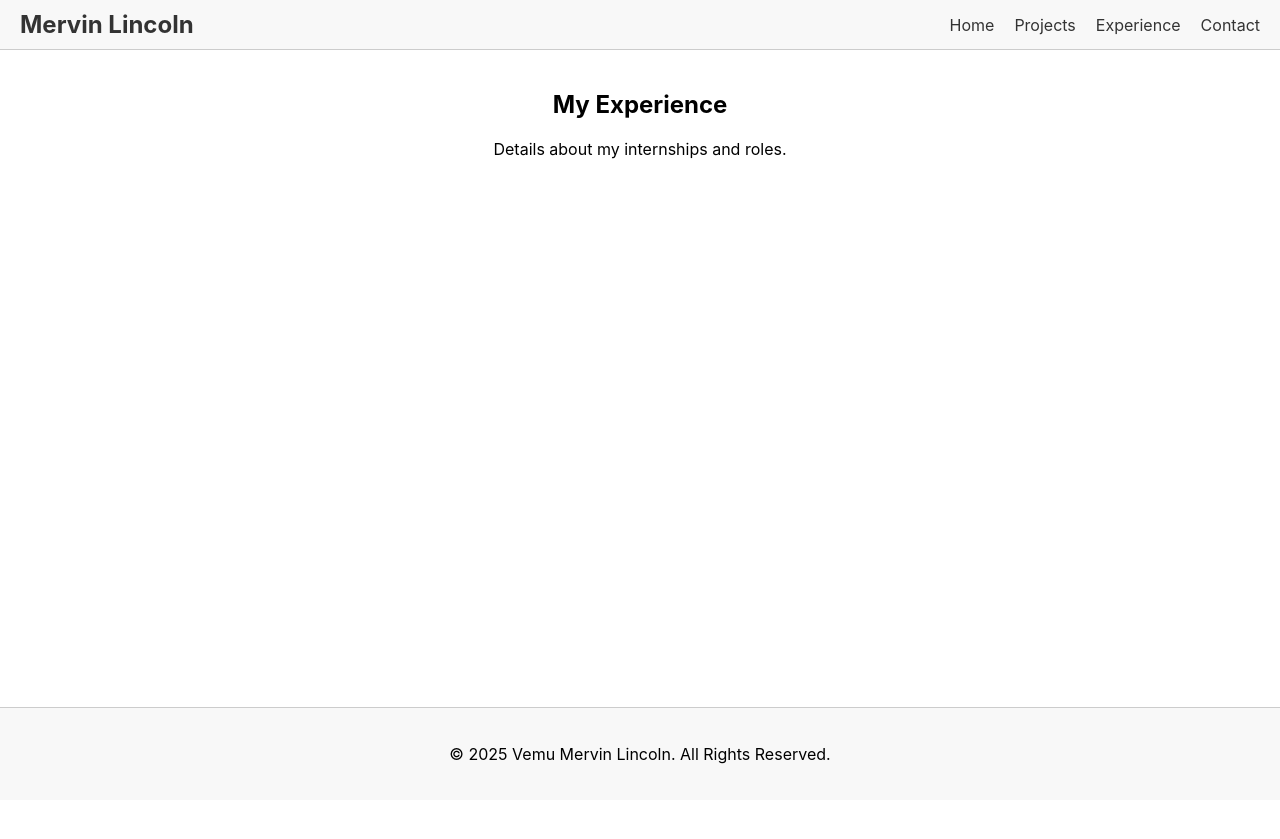
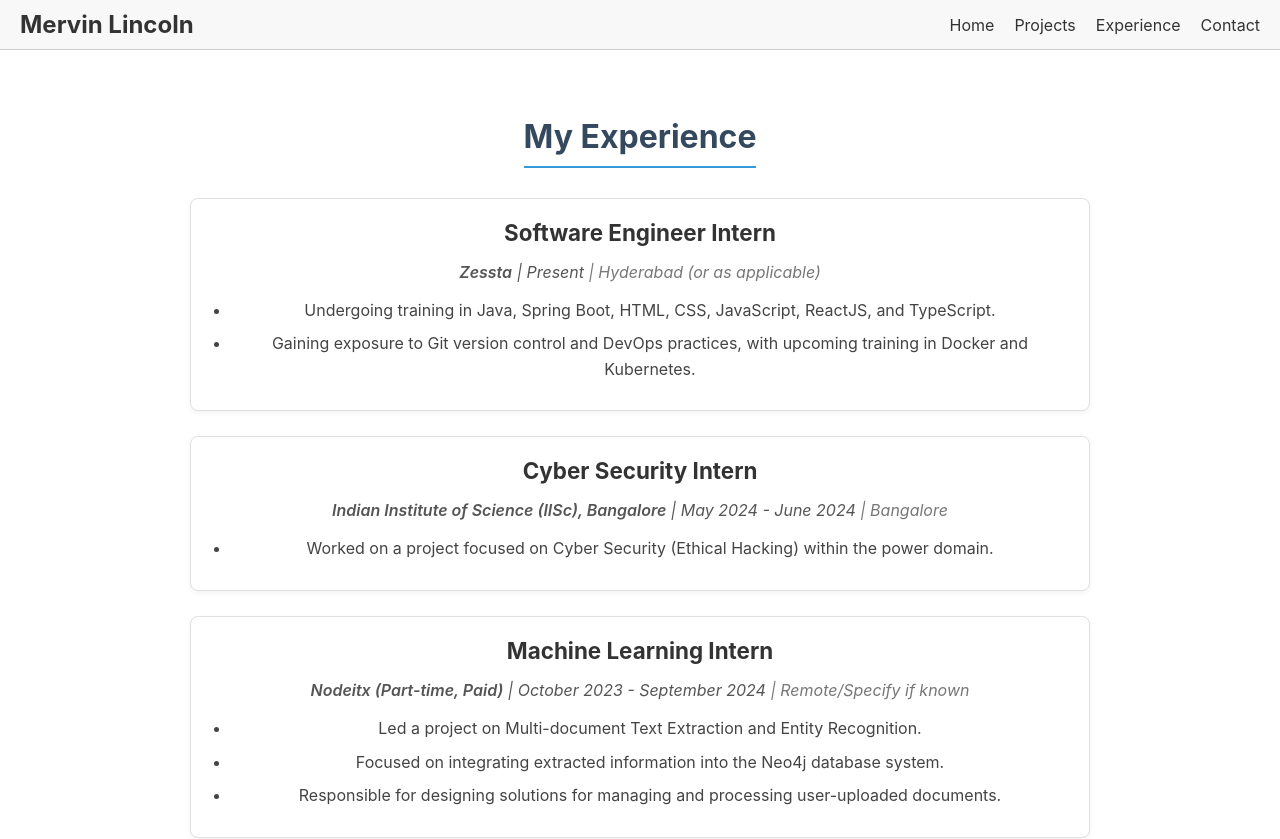
Before and after one commit to lincoln-zessta/lincolns-portfolio, a React (Create React App) app: page /experience in a window 1280 px wide. Shown: the top 839 px of the page. Before the commit the page ends 800 px from the top, so only its background shows below. Built offline with nearby package versions, Linux system fonts and the light colour scheme.

Commit message:
Add Experience page with internship details

```diff
--- /dev/null
+++ b/src/components/Pages/ExperiencePage.css
@@ -0,0 +1,15 @@
+/* src/components/Pages/ExperiencePage.css */
+.experience-page-container {
+  padding: 20px;
+  max-width: 900px;
+  margin: 0 auto;
+}
+
+.experience-page-container h2 {
+  font-size: 2em;
+  color: #34495e;
+  border-bottom: 2px solid #3498db;
+  padding-bottom: 10px;
+  margin-bottom: 30px;
+  display: inline-block;
+}
--- a/src/components/Pages/ExperiencePage.js
+++ b/src/components/Pages/ExperiencePage.js
@@ -1,10 +1,22 @@
+// src/components/Pages/ExperiencePage.js
 import React from 'react';
+import ExperienceItem from '../UI/ExperienceItem';
+import { experiences } from '../../data/experienceData';
+import './ExperiencePage.css'; // We'll create this for page-specific styles
 
 const ExperiencePage = () => {
   return (
-    <div>
+    <div className="experience-page-container">
       <h2>My Experience</h2>
-      <p>Details about my internships and roles.</p>
+      {experiences && experiences.length > 0 ? (
+        <div className="experience-list">
+          {experiences.map(exp => (
+            <ExperienceItem key={exp.id} experience={exp} />
+          ))}
+        </div>
+      ) : (
+        <p>No professional experience to display yet.</p>
+      )}
     </div>
   );
 };
--- a/src/components/Pages/HomePage.js
+++ b/src/components/Pages/HomePage.js
@@ -13,7 +13,7 @@ const HomePage = () => {
       <section className="about-me">
         <h2>About Me</h2>
         <p>
-          Hello! I'm Mervin Lincoln, a recent Computer Science and Systems Engineering graduate from Andhra University (Class of April 2025).
+          Hello! I'm Mervin Lincoln Vemu, a recent Computer Science and Systems Engineering graduate from Andhra University, 2025.
           I am currently honing my skills as a Software Engineer Intern at Zessta, where I'm gaining hands-on experience with
           Java, Spring Boot, ReactJS, TypeScript, and DevOps practices including Docker and Kubernetes.
         </p>
--- /dev/null
+++ b/src/components/UI/ExperienceItem.css
@@ -0,0 +1,43 @@
+/* src/components/UI/ExperienceItem.css */
+.experience-item {
+  background-color: #fff;
+  border: 1px solid #e0e0e0;
+  border-radius: 8px;
+  padding: 20px;
+  margin-bottom: 25px;
+  box-shadow: 0 2px 5px rgba(0, 0, 0, 0.05);
+}
+
+.experience-item h3 {
+  margin-top: 0;
+  margin-bottom: 5px;
+  font-size: 1.4em;
+  color: #333;
+}
+
+.experience-item .company-duration {
+  font-size: 1em;
+  color: #555;
+  margin-bottom: 15px;
+  font-style: italic;
+}
+
+.experience-item .company-duration strong {
+  font-weight: 600;
+}
+
+.experience-item .location {
+  color: #777;
+}
+
+.experience-item ul {
+  list-style-type: disc;
+  padding-left: 20px;
+  margin-bottom: 0;
+  color: #444;
+  line-height: 1.6;
+}
+
+.experience-item ul li {
+  margin-bottom: 8px;
+}
--- a/src/components/UI/ExperienceItem.js
+++ b/src/components/UI/ExperienceItem.js
@@ -0,0 +1,28 @@
+// src/components/UI/ExperienceItem.js
+import React from 'react';
+import './ExperienceItem.css'; // We'll create this CSS file
+
+const ExperienceItem = ({ experience }) => {
+  const { role, company, duration, description, location } = experience;
+
+  return (
+    <div className="experience-item">
+      <h3>{role}</h3>
+      <p className="company-duration">
+        <strong>{company}</strong> | <span>{duration}</span>
+        {location && <span className="location"> | {location}</span>}
+      </p>
+      {Array.isArray(description) ? (
+        <ul>
+          {description.map((point, index) => (
+            <li key={index}>{point}</li>
+          ))}
+        </ul>
+      ) : (
+        <p>{description}</p>
+      )}
+    </div>
+  );
+};
+
+export default ExperienceItem;
--- /dev/null
+++ b/src/data/experienceData.js
@@ -0,0 +1,49 @@
+// src/data/experienceData.js
+export const experiences = [
+  {
+    id: 1,
+    role: "Software Engineer Intern",
+    company: "Zessta",
+    duration: "Present", // Or specific start date - Present
+    description: [
+      "Undergoing training in Java, Spring Boot, HTML, CSS, JavaScript, ReactJS, and TypeScript.",
+      "Gaining exposure to Git version control and DevOps practices, with upcoming training in Docker and Kubernetes.",
+      // Add more points as you work on tasks/projects
+    ],
+    location: "Hyderabad (or as applicable)" // Optional
+  },
+  {
+    id: 2,
+    role: "Cyber Security Intern",
+    company: "Indian Institute of Science (IISc), Bangalore",
+    duration: "May 2024 - June 2024",
+    description: [
+      "Worked on a project focused on Cyber Security (Ethical Hacking) within the power domain.",
+      // Add another point about specific learning or contribution if possible
+    ],
+    location: "Bangalore"
+  },
+  {
+    id: 3,
+    role: "Machine Learning Intern",
+    company: "Nodeitx (Part-time, Paid)",
+    duration: "October 2023 - September 2024", // Note: Your resume said Oct 2023 - Sep 2024, but you graduated Apr 2025. Double-check this end date.
+    description: [
+      "Led a project on Multi-document Text Extraction and Entity Recognition.",
+      "Focused on integrating extracted information into the Neo4j database system.",
+      "Responsible for designing solutions for managing and processing user-uploaded documents."
+    ],
+    location: "Remote/Specify if known"
+  },
+  {
+    id: 4,
+    role: "Advanced Data Analytics Intern",
+    company: "EY Global Delivery Services (Next-Gen Employability Program)",
+    duration: "December 2023 - January 2024",
+    description: [
+      "Completed a 6-week internship focused on Advanced Data Analytics.",
+      "Worked on a project: 'Healthcare prediction on diabetic patient using Python'."
+    ],
+    location: "Remote/Specify if known"
+  }
+];
```
